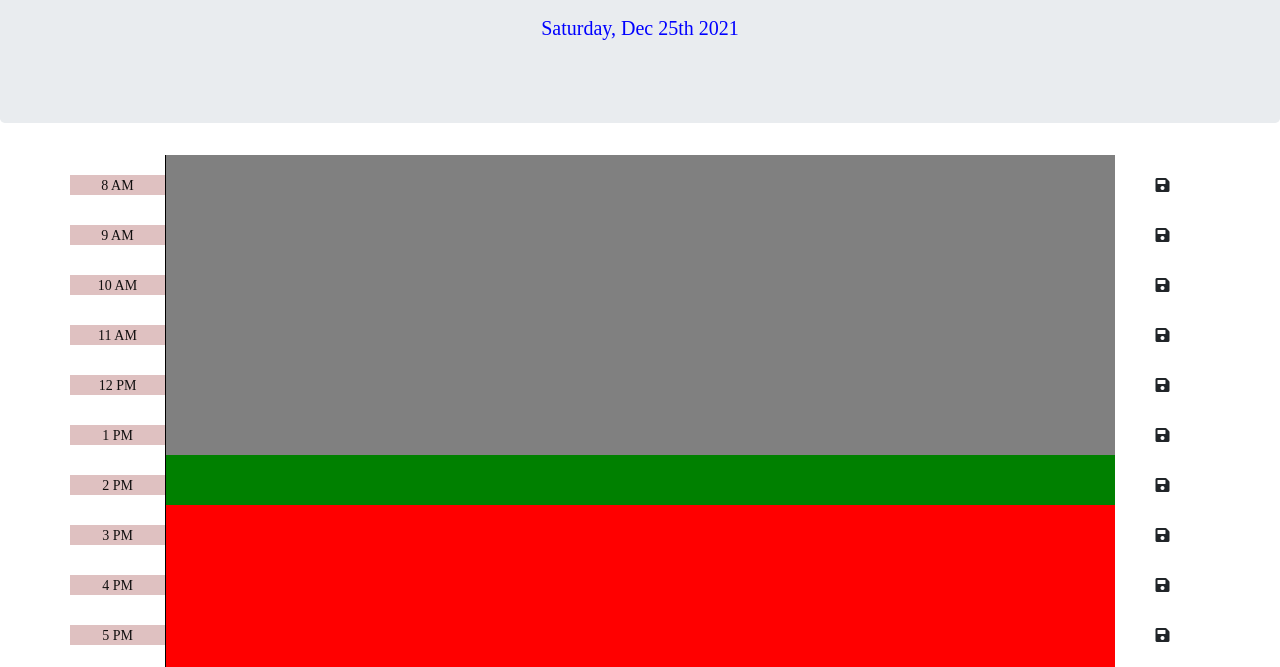
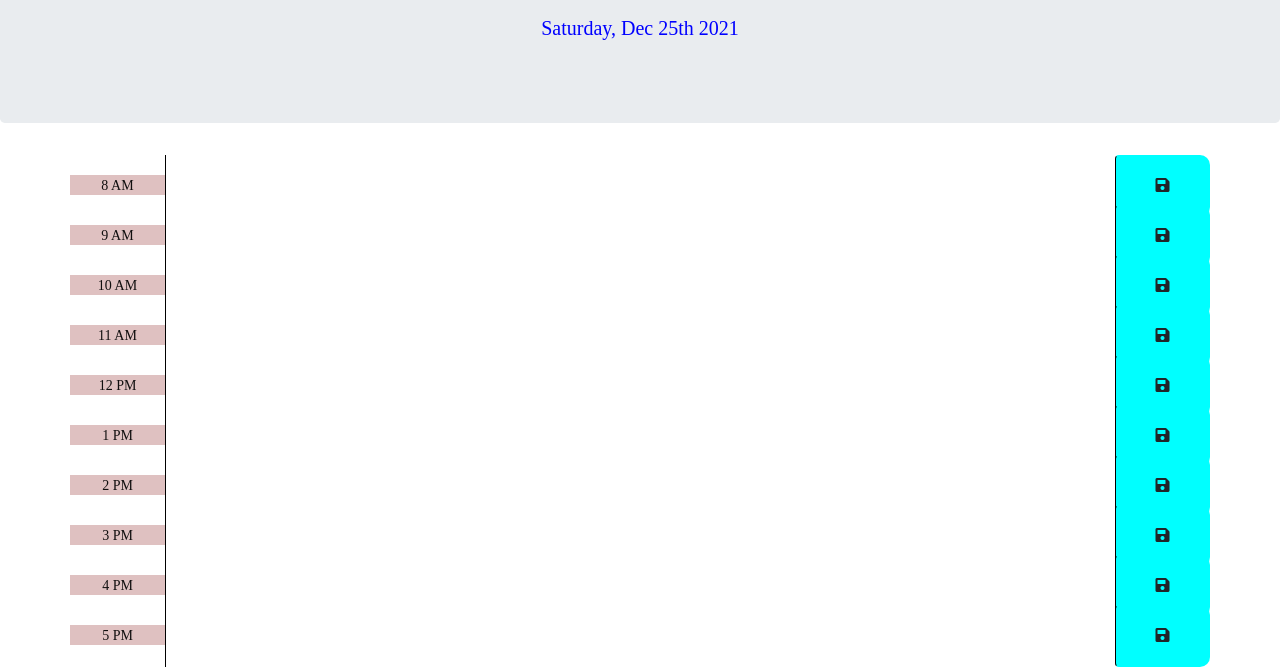
Before and after one commit to veeditparikh2211/Workday_Scheduler, a plain HTML site: page index.html in a window 1280 px wide. Shown: the part 191-858 px from the top of the page. Drawn offline with nearby package versions, Linux system fonts and the light colour scheme.

Commit message:
updated file with new readme and style

```diff
--- a/assets/css/style.css
+++ b/assets/css/style.css
@@ -24,6 +24,10 @@ textarea {
     margin-top: 20px;
 }
 
+.description {
+    white-space: pre-wrap;
+}
+
 .time-block {
     text-align: center;
 }
@@ -48,14 +52,14 @@ textarea {
     color: white;
 }
 
-.saveBtn {
+.savBtn {
     border-left: 1px solid black;
     border-top-right-radius: 10px;
     border-bottom-right-radius: 10px;
-    background-color: crimson;
+    background-color: aqua;
 }
 
-.saveBtn i:hover {
+.savBtn i:hover {
     font-size: 20px;
     transition: all 0.3s ease-in-out;
 }
@@ -69,7 +73,7 @@ screen and (max-width: 575px) {
     .hour {
         padding-right: 17%;
     }
-    .saveBtn {
+    .savBtn {
         border: 0;
         border-radius: 0.25rem;
         height: 50px;
--- a/index.html
+++ b/index.html
@@ -26,70 +26,70 @@
             <div class="col-md-1 hour">
                 8 AM
             </div>
-            <textarea class="col-md-10 description past"></textarea>
+            <textarea class="col-md-10 description "></textarea>
             <button class="btn savBtn col-md-1"><i class="fas fa-save"></i></button>
         </div>
         <div id="h-9" our class=" row time-block">
             <div class="col-md-1 hour">
                 9 AM
             </div>
-            <textarea class="col-md-10 description past"></textarea>
+            <textarea class="col-md-10 description "></textarea>
             <button class="btn savBtn col-md-1"><i class="fas fa-save"></i></button>
         </div>
         <div id="h-10" our class=" row time-block">
             <div class="col-md-1 hour">
                 10 AM
             </div>
-            <textarea class="col-md-10 description past"></textarea>
+            <textarea class="col-md-10 description "></textarea>
             <button class="btn savBtn col-md-1"><i class="fas fa-save"></i></button>
         </div>
         <div id="h-11" our class=" row time-block">
             <div class="col-md-1 hour">
                 11 AM
             </div>
-            <textarea class="col-md-10 description past"></textarea>
+            <textarea class="col-md-10 description "></textarea>
             <button class="btn savBtn col-md-1"><i class="fas fa-save"></i></button>
         </div>
         <div id="h-12" our class=" row time-block">
             <div class="col-md-1 hour">
                 12 PM
             </div>
-            <textarea class="col-md-10 description past"></textarea>
+            <textarea class="col-md-10 description "></textarea>
             <button class="btn savBtn col-md-1"><i class="fas fa-save"></i></button>
         </div>
         <div id="h-1" our class=" row time-block">
             <div class="col-md-1 hour">
                 1 PM
             </div>
-            <textarea class="col-md-10 description past"></textarea>
+            <textarea class="col-md-10 description "></textarea>
             <button class="btn savBtn col-md-1"><i class="fas fa-save"></i></button>
         </div>
         <div id="h-2" our class=" row time-block">
             <div class="col-md-1 hour">
                 2 PM
             </div>
-            <textarea class="col-md-10 description present"></textarea>
+            <textarea class="col-md-10 description "></textarea>
             <button class="btn savBtn col-md-1"><i class="fas fa-save"></i></button>
         </div>
         <div id="h-3" our class=" row time-block">
             <div class="col-md-1 hour">
                 3 PM
             </div>
-            <textarea class="col-md-10 description future"></textarea>
+            <textarea class="col-md-10 description "></textarea>
             <button class="btn savBtn col-md-1"><i class="fas fa-save"></i></button>
         </div>
         <div id="h-4" our class=" row time-block">
             <div class="col-md-1 hour">
                 4 PM
             </div>
-            <textarea class="col-md-10 description future"></textarea>
+            <textarea class="col-md-10 description "></textarea>
             <button class="btn savBtn col-md-1"><i class="fas fa-save"></i></button>
         </div>
         <div id="h-5" our class=" row time-block">
             <div class="col-md-1 hour">
                 5 PM
             </div>
-            <textarea class="col-md-10 description future"></textarea>
+            <textarea class="col-md-10 description "></textarea>
             <button class="btn savBtn col-md-1"><i class="fas fa-save"></i></button>
         </div>
 
```
Also changed, not shown: images/application_page.PNG (added), 1 other file.
